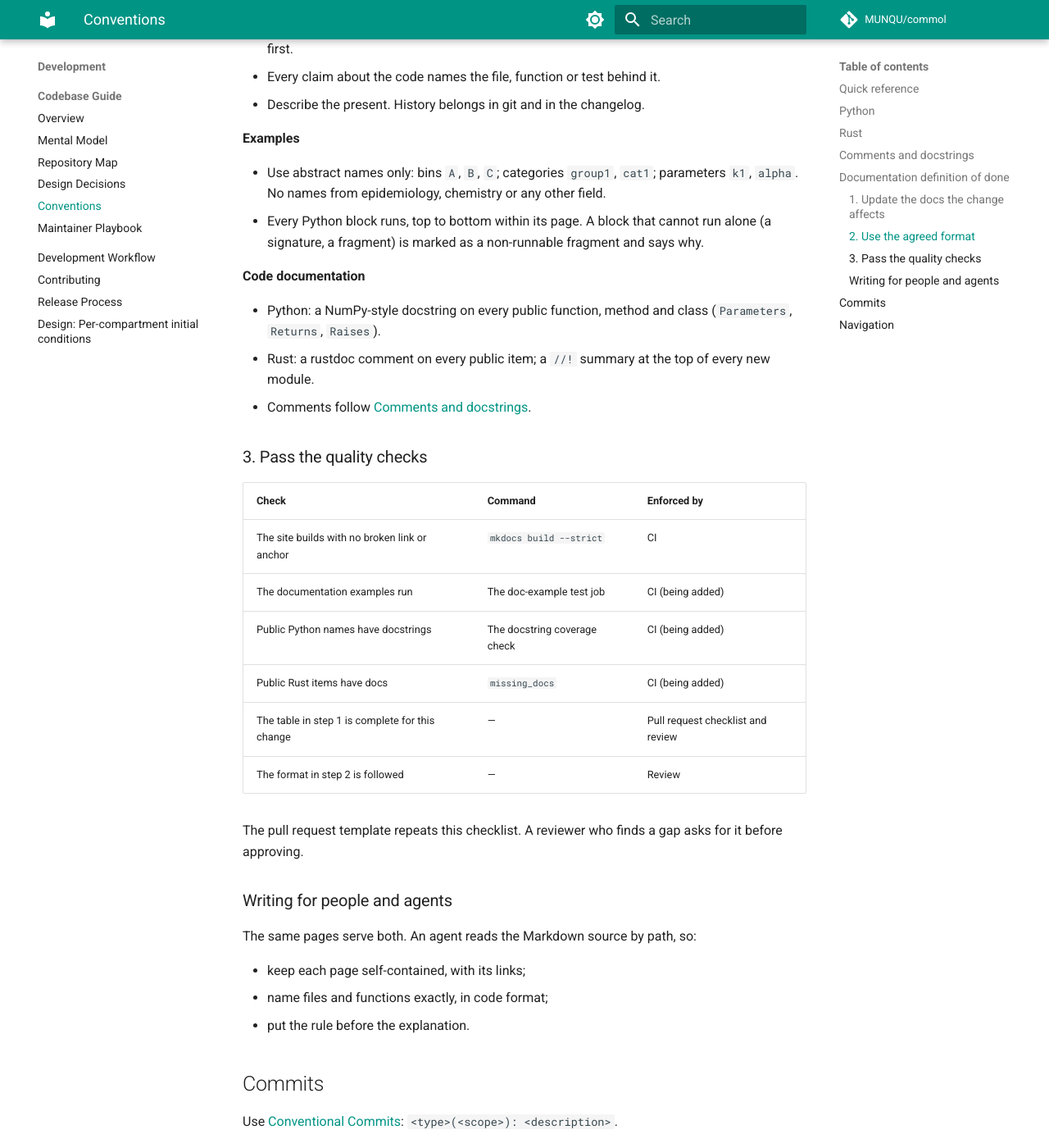
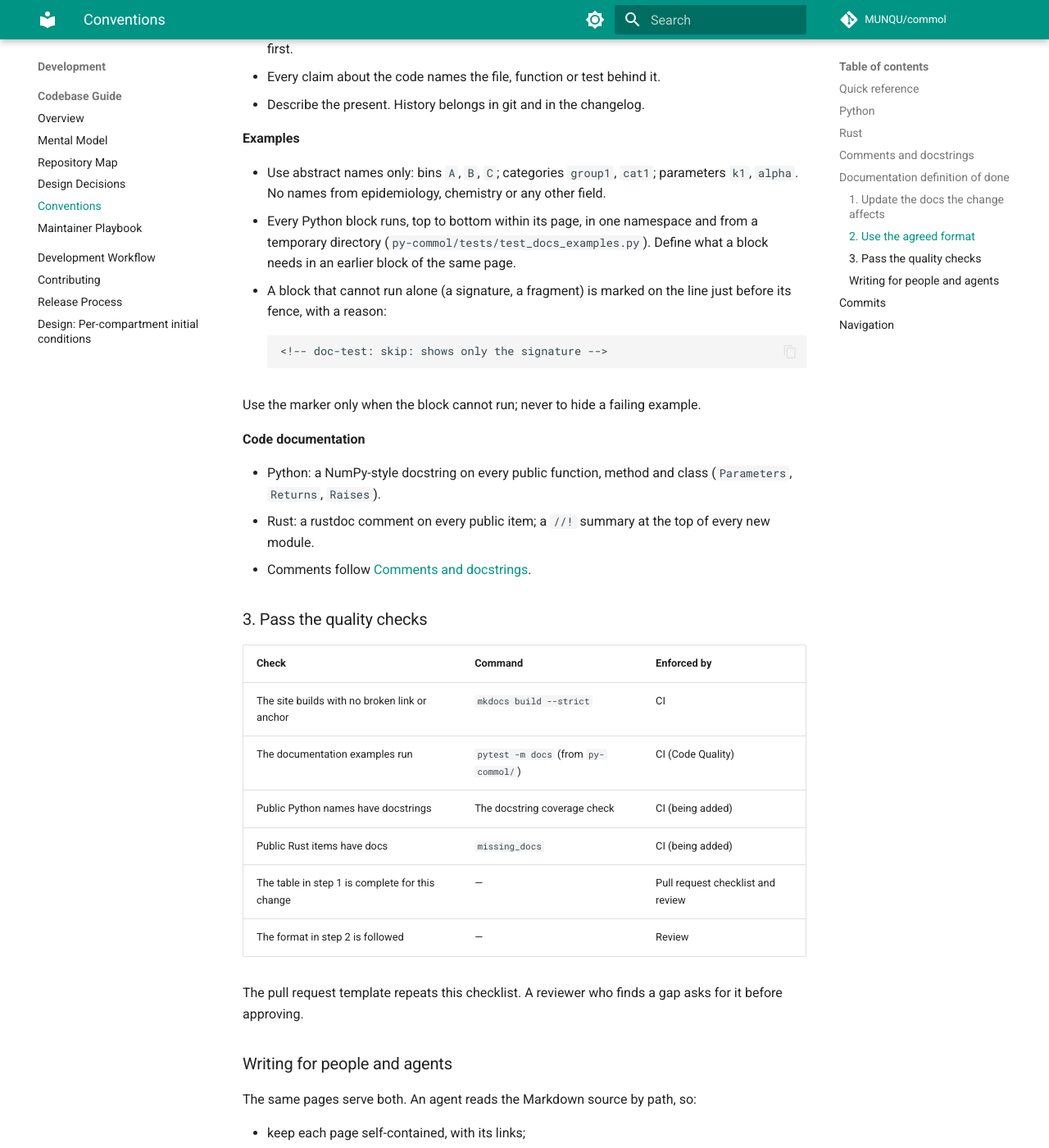
Before and after one commit to MUNQU/commol, an MkDocs documentation site: the page built from docs/codebase/conventions.md, in a window 1280 px wide and 1400 px high, scrolled down 3094 px. Shown: the whole window at 82% size. Built offline with MkDocs 1.6.1 and Material for MkDocs 9.7.7, drawn with Linux system fonts in a browser that asks for light colours; comment, search, counter and statistics services are not loaded; the version menu is left out; some of the changed text lies outside the part shown.

Commit message:
test(docs): run the documentation examples in CI

````diff
--- a/docs/codebase/conventions.md
+++ b/docs/codebase/conventions.md
@@ -16,7 +16,7 @@ check some of these rules. The rest depend on the author and the reviewer.
 | Docstrings | NumPy style on public functions | Review |
 | Comments | Describe the code as it is | Review |
 | Documentation | Mandatory with every change: [definition of done](#documentation-definition-of-done) | CI and review |
-| Doc examples | Abstract names; every block runs | CI (being added) and review |
+| Doc examples | Abstract names; every block runs | `pytest -m docs` (CI) and review |
 | Commits | `type(scope): description` | Review |
 
 ## Python
@@ -100,9 +100,18 @@ every match.
 - Use abstract names only: bins `A`, `B`, `C`; categories `group1`, `cat1`;
   parameters `k1`, `alpha`. No names from epidemiology, chemistry or any other
   field.
-- Every Python block runs, top to bottom within its page. A block that cannot
-  run alone (a signature, a fragment) is marked as a non-runnable fragment and
-  says why.
+- Every Python block runs, top to bottom within its page, in one namespace and
+  from a temporary directory (`py-commol/tests/test_docs_examples.py`). Define
+  what a block needs in an earlier block of the same page.
+- A block that cannot run alone (a signature, a fragment) is marked on the line
+  just before its fence, with a reason:
+
+    ```markdown
+    <!-- doc-test: skip: shows only the signature -->
+    ```
+
+  Use the marker only when the block cannot run; never to hide a failing
+  example.
 
 **Code documentation**
 
@@ -117,7 +126,7 @@ every match.
 | Check | Command | Enforced by |
 |---|---|---|
 | The site builds with no broken link or anchor | `mkdocs build --strict` | CI |
-| The documentation examples run | The doc-example test job | CI (being added) |
+| The documentation examples run | `pytest -m docs` (from `py-commol/`) | CI (Code Quality) |
 | Public Python names have docstrings | The docstring coverage check | CI (being added) |
 | Public Rust items have docs | `missing_docs` | CI (being added) |
 | The table in step 1 is complete for this change | — | Pull request checklist and review |
````
Also changed, not shown: AGENTS.md (+1 -0 lines), docs/development/workflow.md (+3 -2 lines), odd/tasks/documentation-overhaul.md (+15 -5 lines), 4 other files.
